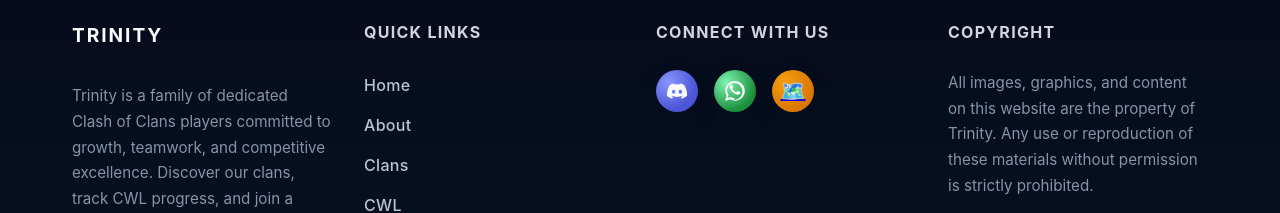
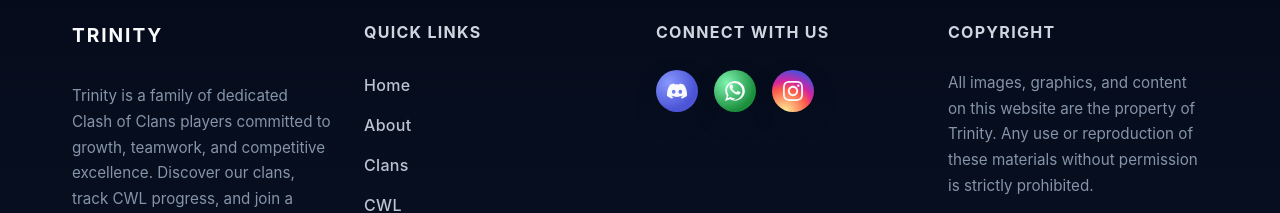
Before and after one commit to trinitycoc/trinity, a React (Vite) app: page / in a window 1280 px wide. Shown: the part 2289-2502 px from the top of the page. Built offline with nearby package versions, Linux system fonts and the light colour scheme; no server answers.

Commit message:
instagram added

```diff
--- a/src/layouts/Footer.jsx
+++ b/src/layouts/Footer.jsx
@@ -78,14 +78,16 @@
               </svg>
             </a>
             <a
-              href="https://clashatlas.vercel.app/"
-              className="footer-social footer-social--clashatlas"
-              aria-label="ClashAtlas"
+              href="https://www.instagram.com/trinity_coc/"
+              className="footer-social footer-social--instagram"
+              aria-label="Instagram"
               target="_blank"
-              rel="noopener noreferrer"
-              title="Explore Clash of Clans world"
+              rel="noreferrer"
+              title="Instagram"
             >
-              🗺️
+              <svg viewBox="0 0 24 24" aria-hidden="true">
+                <path d="M12 2.163c3.204 0 3.584.012 4.85.07 3.252.148 4.771 1.691 4.919 4.919.058 1.265.069 1.645.069 4.849 0 3.205-.012 3.584-.069 4.849-.149 3.225-1.664 4.771-4.919 4.919-1.266.058-1.644.07-4.85.07-3.204 0-3.584-.012-4.849-.07-3.26-.149-4.771-1.699-4.919-4.92-.058-1.265-.07-1.644-.07-4.849 0-3.204.013-3.583.07-4.849.149-3.227 1.664-4.771 4.919-4.919 1.266-.057 1.645-.069 4.849-.069zm0-2.163c-3.259 0-3.667.014-4.947.072-4.358.2-6.78 2.618-6.98 6.98-.059 1.281-.073 1.689-.073 4.948 0 3.259.014 3.668.072 4.948.2 4.358 2.618 6.78 6.98 6.98 1.281.058 1.689.072 4.948.072 3.259 0 3.668-.014 4.948-.072 4.354-.2 6.782-2.618 6.979-6.98.059-1.28.073-1.689.073-4.948 0-3.259-.014-3.667-.072-4.947-.196-4.354-2.617-6.78-6.979-6.98-1.281-.059-1.69-.073-4.949-.073zm0 5.838c-3.403 0-6.162 2.759-6.162 6.162s2.759 6.163 6.162 6.163 6.162-2.759 6.162-6.163c0-3.403-2.759-6.162-6.162-6.162zm0 10.162c-2.209 0-4-1.79-4-4 0-2.209 1.791-4 4-4s4 1.791 4 4c0 2.21-1.791 4-4 4zm6.406-11.845c-.796 0-1.441.645-1.441 1.44s.645 1.44 1.441 1.44c.795 0 1.439-.645 1.439-1.44s-.644-1.44-1.439-1.44z" />
+              </svg>
             </a>
           </div>
         </div>
--- a/src/styles/layouts.scss
+++ b/src/styles/layouts.scss
@@ -382,10 +382,14 @@
     background: radial-gradient(circle at 30% 30%, #7ef3b0, #1b8f3c 70%);
   }
 
-  .footer-social--clashatlas {
-    background: radial-gradient(circle at 30% 30%, #f59e0b, #d97706 70%);
-    font-size: 1.25rem;
-    line-height: 1;
+  .footer-social--instagram {
+    background: radial-gradient(
+      circle at 30% 100%,
+      #fdf497 0%,
+      #fd5949 45%,
+      #d6249f 60%,
+      #285aeb 90%
+    );
   }
 
   .footer-copy {
```
